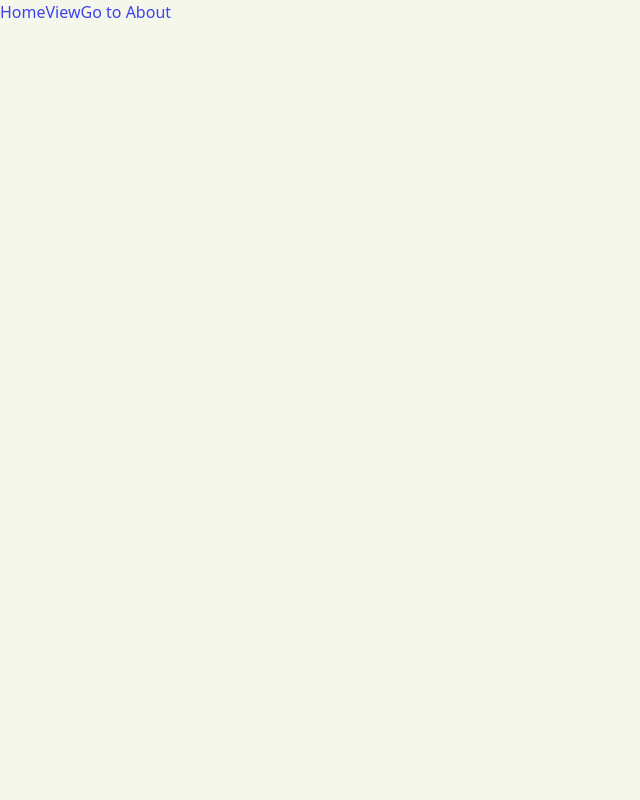
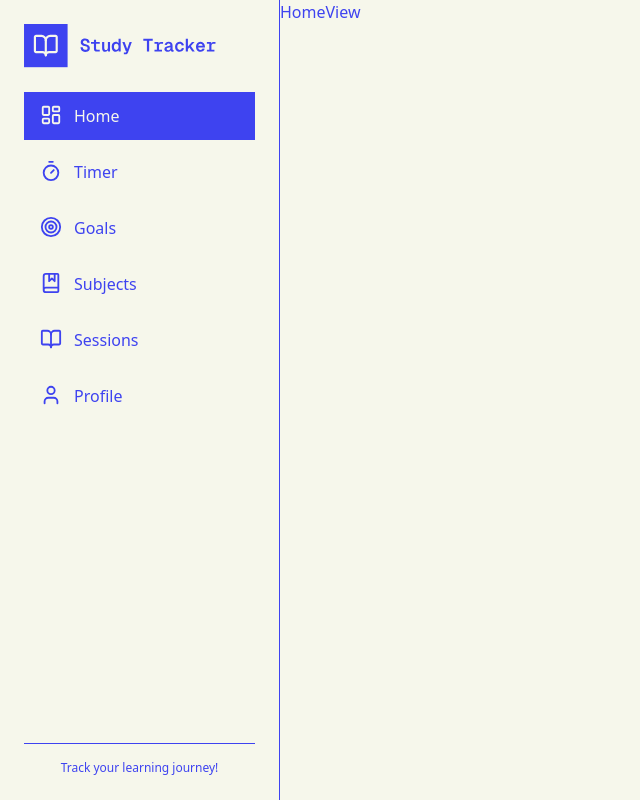
Before and after one commit to joaosantos99/pw-project, a Vue app: page / in a window 1280 px wide. Shown: the whole page, without its empty margins (0-640 px from the left). Built offline with nearby package versions, Linux system fonts and the light colour scheme.

Commit message:
feat: sidebar component
- add all components connected to the sidebar (MenuItem, Sidebar)
- add routing using the sidebar

```diff
--- a/src/App.vue
+++ b/src/App.vue
@@ -1,9 +1,11 @@
 <script>
+  import Sidebar from './components/sidebar.vue'
   import { RouterView } from 'vue-router'
 
   export default {
     name: 'App',
     components: {
+      Sidebar,
       RouterView,
     },
   }
@@ -11,6 +13,7 @@
 
 <template>
   <div class="flex">
+    <Sidebar />
     <RouterView />
   </div>
 </template>
--- /dev/null
+++ b/src/components/MenuItem.vue
@@ -0,0 +1,47 @@
+<script>
+  import { RouterLink } from 'vue-router'
+
+  export default {
+    name: 'MenuItem',
+
+    components: {
+      RouterLink,
+    },
+
+    props: {
+      icon: {
+        type: Function,
+        required: true
+      },
+      isActive: {
+        type: Boolean,
+        default: false
+      },
+      label: {
+        type: String,
+        required: true
+      },
+      to: {
+        type: String,
+        required: true
+      },
+    },
+  }
+</script>
+
+<template>
+  <RouterLink
+    :class="[
+      'flex gap-3 px-4 py-3 cursor-pointer',
+      'hover:bg-brand-primary hover:text-brand-white transition-colors duration-150',
+      { 'bg-brand-primary text-brand-white': isActive },
+    ]"
+    :to="to"
+  >
+    <component
+      :is="icon"
+      size="22"
+    />
+    <span :class="{ 'text-brand-white': isActive }">{{ label }}</span>
+  </RouterLink>
+</template>
--- /dev/null
+++ b/src/components/Sidebar.vue
@@ -0,0 +1,103 @@
+<script>
+  import {
+    BookMarkedIcon,
+    BookOpenIcon,
+    LayoutDashboardIcon,
+    TimerIcon,
+    TargetIcon,
+    UserIcon,
+  } from 'lucide-vue-next'
+
+  import MenuItem from './MenuItem.vue'
+
+  export default {
+    name: 'Sidebar',
+
+    components: {
+      MenuItem,
+    },
+
+    data() {
+      return {
+        menuItems: [
+          {
+            icon: LayoutDashboardIcon,
+            label: 'Home',
+            to: '/',
+          },
+          {
+            icon: TimerIcon,
+            label: 'Timer',
+            to: '/timer',
+          },
+          {
+            icon: TargetIcon,
+            label: 'Goals',
+            to: '/goals',
+          },
+          {
+            icon: BookMarkedIcon,
+            label: 'Subjects',
+            to: '/subjects',
+          },
+          {
+            icon: BookOpenIcon,
+            label: 'Sessions',
+            to: '/sessions',
+          },
+          {
+            icon: UserIcon,
+            label: 'Profile',
+            to: '/profile',
+          },
+        ],
+      }
+    },
+
+    methods: {
+      isActivePath(path) {
+        if (path === '/') {
+          return this.$route.fullPath === '/'
+        }
+
+        return this.$route.fullPath.includes(path)
+      },
+    },
+
+    setup() {
+      return {
+        LayoutDashboardIcon,
+        TimerIcon,
+        TargetIcon,
+        BookMarkedIcon,
+        BookOpenIcon,
+        UserIcon,
+      }
+    },
+  }
+</script>
+
+<template>
+  <aside class="max-w-[280px] w-full h-screen border-r border-brand-primary">
+    <div class="h-full flex flex-col justify-between p-6">
+      <div class="flex flex-col gap-6">
+        <section>
+          <img src="../assets/logo.svg" alt="logo" class="w-full h-full object-contain" />
+        </section>
+        <section class="flex flex-col gap-2">
+          <MenuItem
+            v-for="item in menuItems"
+            :key="item.label"
+            :icon="item.icon"
+            :label="item.label"
+            :to="item.to"
+            :is-active="isActivePath(item.to)"
+          />
+        </section>
+      </div>
+      <section class="border-t border-brand-primary">
+        <p class="text-xs text-center pt-4">Track your learning journey!</p>
+      </section>
+    </div>
+  </aside>
+</template>
--- a/src/style.css
+++ b/src/style.css
@@ -7,7 +7,7 @@
 }
 
 @layer base {
-  * {
+  body {
     @apply text-brand-primary;
   }
 
--- a/src/views/HomeView.vue
+++ b/src/views/HomeView.vue
@@ -1,14 +1,9 @@
 <script>
 export default {
-  methods: {
-    goToAbout() {
-      this.$router.push('/about')
-    },
-  },
+  name: 'HomeView',
 }
 </script>
 
 <template>
   <h2>HomeView</h2>
-  <button @click="goToAbout">Go to About</button>
 </template>
```
Also changed, not shown: src/assets/logo.svg (added).
